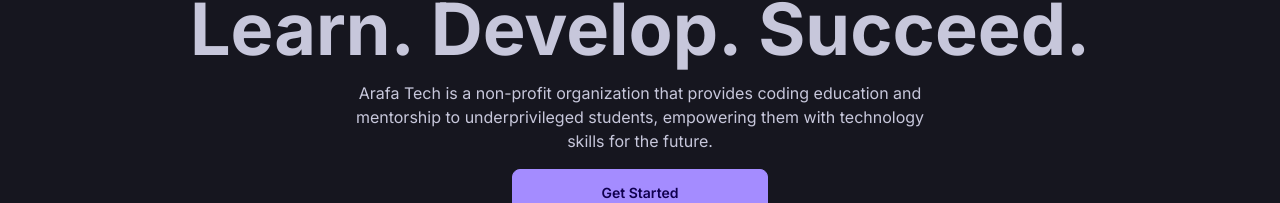
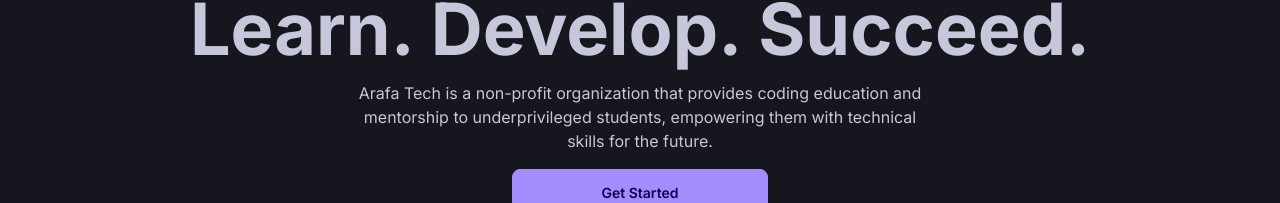
Before and after one commit to Arafa-Tech-Foundation/Website-Frontend, a Next.js app: page / in a window 1280 px wide. Shown: the part 312-515 px from the top of the page. Built offline with nearby package versions, Linux system fonts and the light colour scheme; no server answers.

Commit message:
fix: grammer of mission statement

```diff
--- a/src/components/index/hero.tsx
+++ b/src/components/index/hero.tsx
@@ -33,10 +33,11 @@
 				<p className="w-full max-w-xl text-center">
 					Arafa Tech is a non-profit organization that provides coding
 					education and mentorship to underprivileged students,
-					empowering them with technology skills for the future.
+					empowering them with technical skills for the future.
 				</p>
-				<button className="btn btn-wide btn-primary">Get Started</button>
-
+				<button className="btn btn-wide btn-primary">
+					Get Started
+				</button>
 			</div>
 		</Section>
 	);
```
